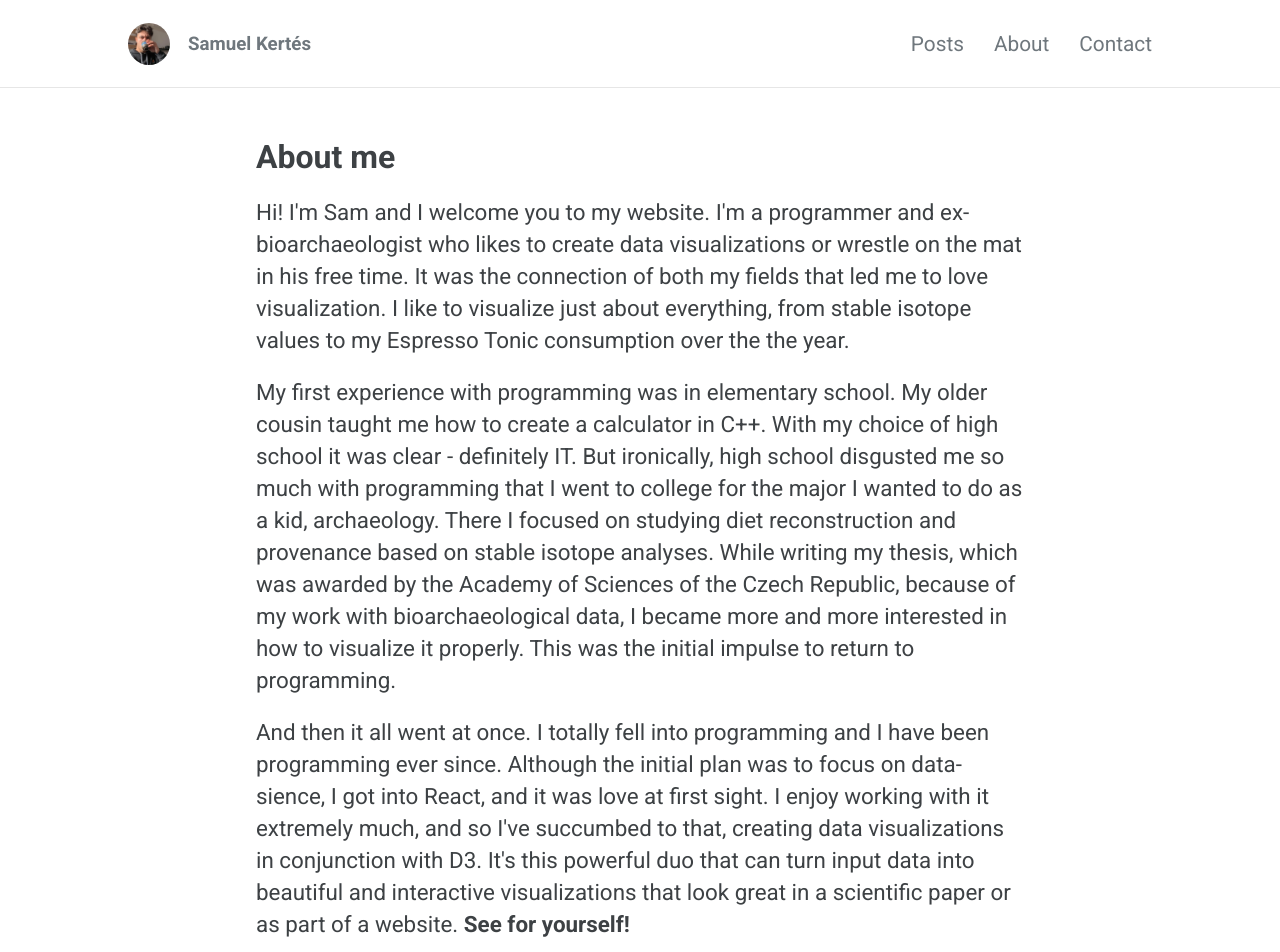
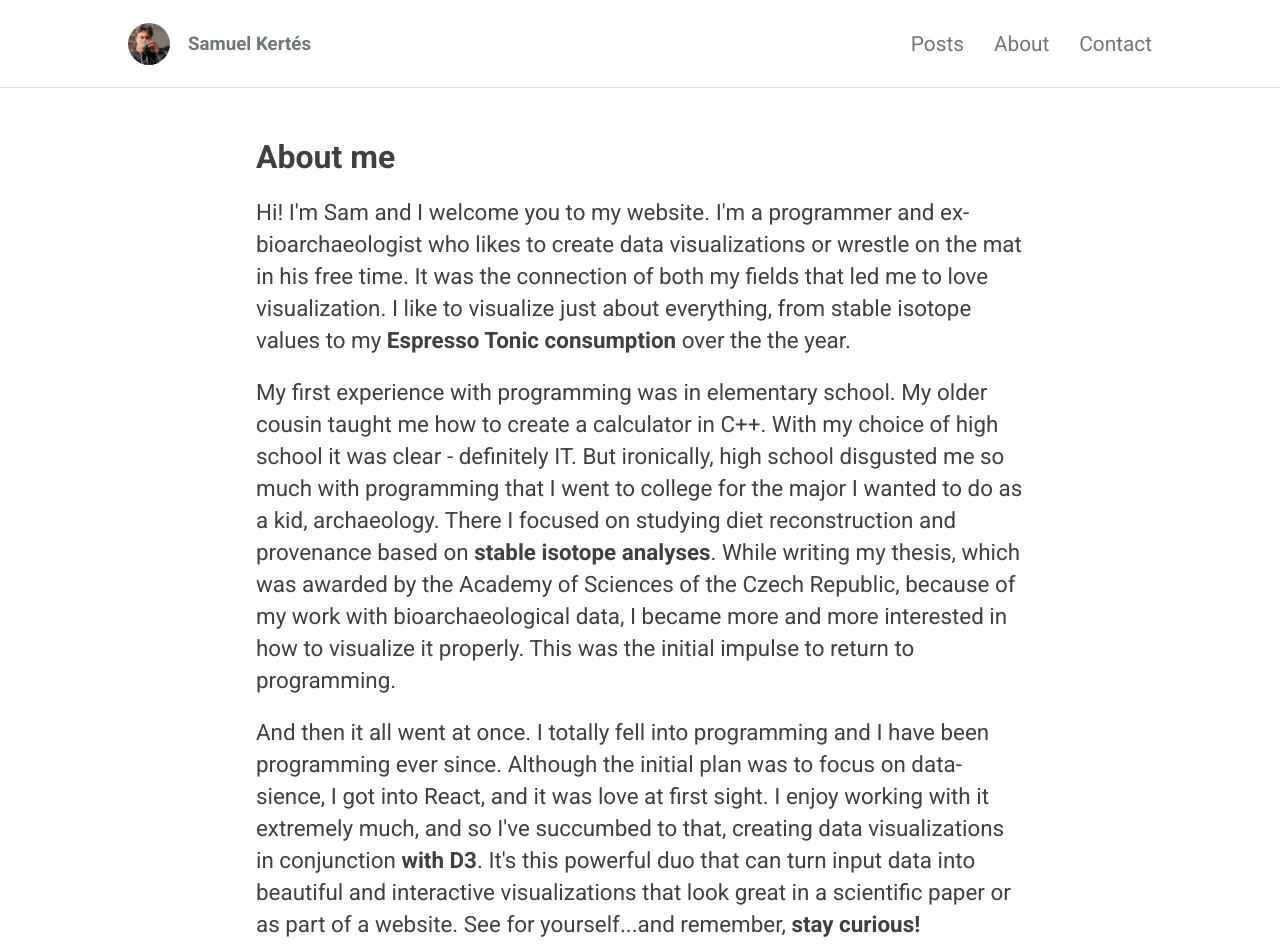
Before and after one commit to estebanix/viz_journey, a React (Vite) app: page /about in a window 1280 px wide. Shown: the top 952 px of the page. Built offline with nearby package versions, Linux system fonts and the light colour scheme.

Commit message:
sidebar finished

```diff
--- a/package.json
+++ b/package.json
@@ -19,7 +19,11 @@
     "d3": "^7.8.5",
     "react": "^18.2.0",
     "react-dom": "^18.2.0",
-    "react-router-dom": "^6.15.0"
+    "react-paginate": "^8.2.0",
+    "react-responsive-carousel": "^3.2.23",
+    "react-router-dom": "^6.15.0",
+    "react-slick": "^0.29.0",
+    "slick-carousel": "^1.8.1"
   },
   "devDependencies": {
     "@types/d3": "^7.4.0",
--- a/src/App.css
+++ b/src/App.css
@@ -263,6 +263,14 @@ svg{
   width: 20px;
 }
 
+.linkedin{
+  color: #0077b5;
+}
+
+.envelope{
+  color: #E25642;
+}
+
 .current-post--container{
   width: 80%;
   min-height: 100%;
--- a/src/Components/Small_Components/About.tsx
+++ b/src/Components/Small_Components/About.tsx
@@ -4,9 +4,9 @@ export default function About(){
     return(
         <main className="main-contact--container about-contact">
             <h2>About me</h2>
-            <p>Hi! I'm Sam and I welcome you to my website. I'm a programmer and ex-bioarchaeologist who likes to create data visualizations or wrestle on the mat in his free time. It was the connection of both my fields that led me to love visualization. I like to visualize just about everything, from stable isotope values to my Espresso Tonic consumption over the the year.</p>
-            <p>My first experience with programming was in elementary school. My older cousin taught me how to create a calculator in C++. With my choice of high school it was clear - definitely IT. But ironically, high school disgusted me so much with programming that I went to college for the major I wanted to do as a kid, archaeology. There I focused on studying diet reconstruction and provenance based on stable isotope analyses. While writing my thesis, which was awarded by the Academy of Sciences of the Czech Republic, because of my work with bioarchaeological data, I became more and more interested in how to visualize it properly. This was the initial impulse to return to programming. </p>
-            <p>And then it all went at once. I totally fell into programming and I have been programming ever since. Although the initial plan was to focus on data-sience, I got into React, and it was love at first sight. I enjoy working with it extremely much, and so I've succumbed to that, creating data visualizations in conjunction with D3. It's this powerful duo that can turn input data into beautiful and interactive visualizations that look great in a scientific paper or as part of a website. <span>See for yourself!</span></p>
+            <p>Hi! I'm Sam and I welcome you to my website. I'm a programmer and ex-bioarchaeologist who likes to create data visualizations or wrestle on the mat in his free time. It was the connection of both my fields that led me to love visualization. I like to visualize just about everything, from stable isotope values to my <span>Espresso Tonic consumption</span> over the the year.</p>
+            <p>My first experience with programming was in elementary school. My older cousin taught me how to create a calculator in C++. With my choice of high school it was clear - definitely IT. But ironically, high school disgusted me so much with programming that I went to college for the major I wanted to do as a kid, archaeology. There I focused on studying diet reconstruction and provenance based on <span>stable isotope analyses</span>. While writing my thesis, which was awarded by the Academy of Sciences of the Czech Republic, because of my work with bioarchaeological data, I became more and more interested in how to visualize it properly. This was the initial impulse to return to programming. </p>
+            <p>And then it all went at once. I totally fell into programming and I have been programming ever since. Although the initial plan was to focus on data-sience, I got into React, and it was love at first sight. I enjoy working with it extremely much, and so I've succumbed to that, creating data visualizations in conjunction <span>with D3</span>. It's this powerful duo that can turn input data into beautiful and interactive visualizations that look great in a scientific paper or as part of a website. See for yourself...and remember, <span>stay curious!</span></p>
         </main>
     );
 }
--- a/src/Components/Small_Components/SideProfile.tsx
+++ b/src/Components/Small_Components/SideProfile.tsx
@@ -1,6 +1,6 @@
 import { FontAwesomeIcon } from '@fortawesome/react-fontawesome';
 import { faLocationDot, faEnvelope } from '@fortawesome/free-solid-svg-icons';
-import { faTwitter } from '@fortawesome/free-brands-svg-icons';
+import { faLinkedin } from '@fortawesome/free-brands-svg-icons';
 
 export default function SideProfil(){
     return (
@@ -10,9 +10,10 @@ export default function SideProfil(){
             <p>Dovi Dopi Do</p>
             <ul>
                 <li><FontAwesomeIcon icon={faLocationDot} /> Prague</li>
-                <li><FontAwesomeIcon icon={faTwitter} /> Twitter</li>
-                <li><FontAwesomeIcon icon={faEnvelope} /> Email</li>
+                <li><a href='https://www.linkedin.com/' target="_blank"><FontAwesomeIcon icon={faLinkedin} className='linkedin' /> LinkedIn</a></li>
+                <li><a href="mailto:samuelkertes@gmail.com"><FontAwesomeIcon icon={faEnvelope} className='envelope'/> Email</a></li>
             </ul>
+
         </main>
     );
 }
```
Also changed, not shown: 1 other file (tests, documents, lock files or other folders).
